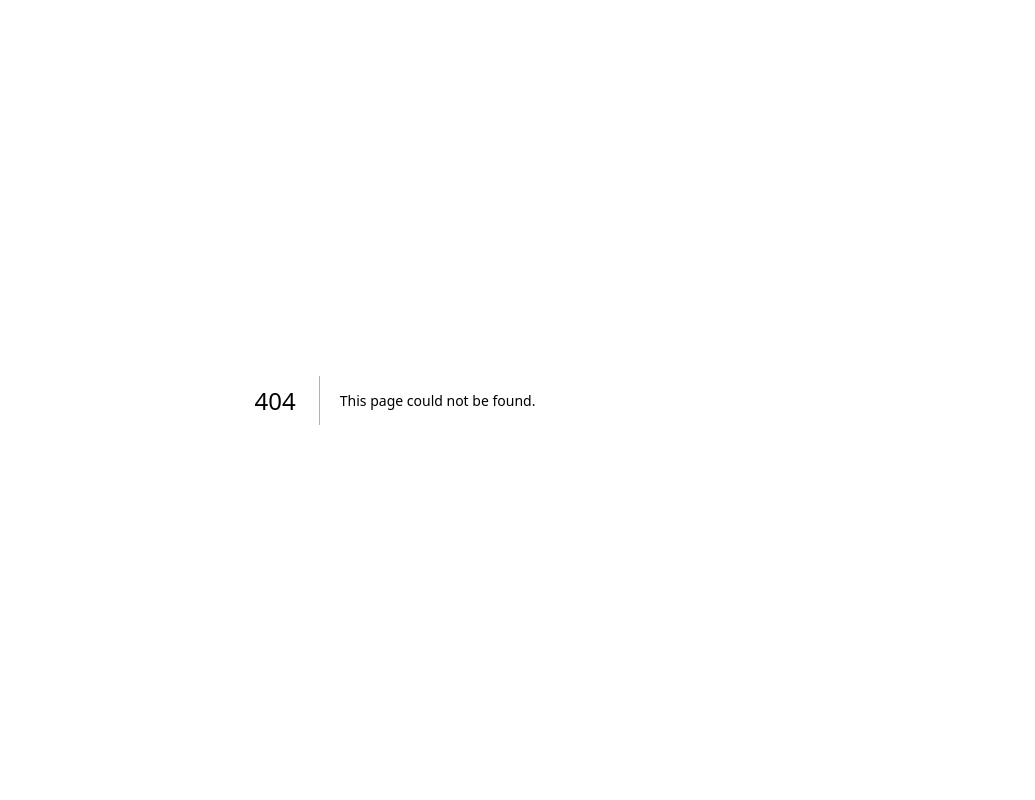
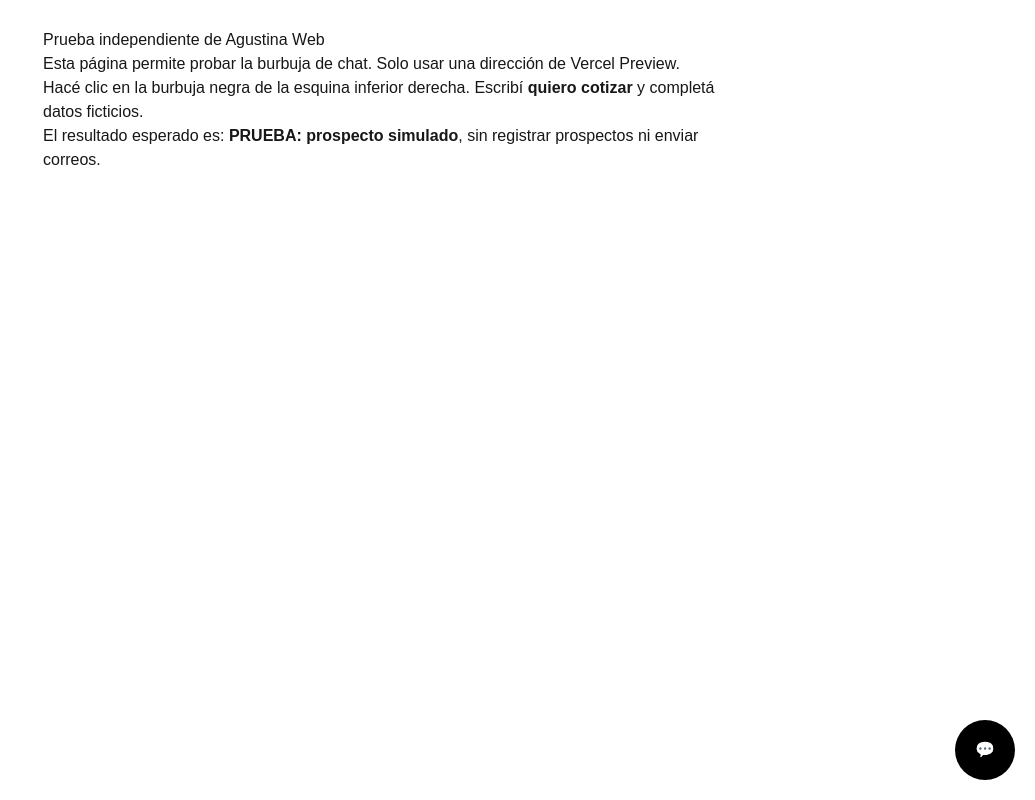
Before and after one commit to Ricardo1952-create/agustina-burbuja-chat, a Next.js app: page /prueba-burbuja in a window 1280 px wide. Before the commit this address had no page. Shown: the whole page, without its empty margins (245-1280 px from the left). Built offline with nearby package versions, Linux system fonts and the light colour scheme.

Commit message:
Crear página de ensayo para probar burbuja sin contactar cliente

```diff
--- /dev/null
+++ b/app/prueba-burbuja/page.tsx
@@ -0,0 +1,13 @@
+import Script from "next/script";
+
+export default function PruebaBurbuja() {
+  return (
+    <main style={{ fontFamily: "Arial, sans-serif", padding: "28px", maxWidth: 760, margin: "auto" }}>
+      <h1>Prueba independiente de Agustina Web</h1>
+      <p>Esta página permite probar la burbuja de chat. Solo usar una dirección de Vercel Preview.</p>
+      <p>Hacé clic en la burbuja negra de la esquina inferior derecha. Escribí <strong>quiero cotizar</strong> y completá datos ficticios.</p>
+      <p>El resultado esperado es: <strong>PRUEBA: prospecto simulado</strong>, sin registrar prospectos ni enviar correos.</p>
+      <Script src="/bubble.js" strategy="afterInteractive" />
+    </main>
+  );
+}
```
